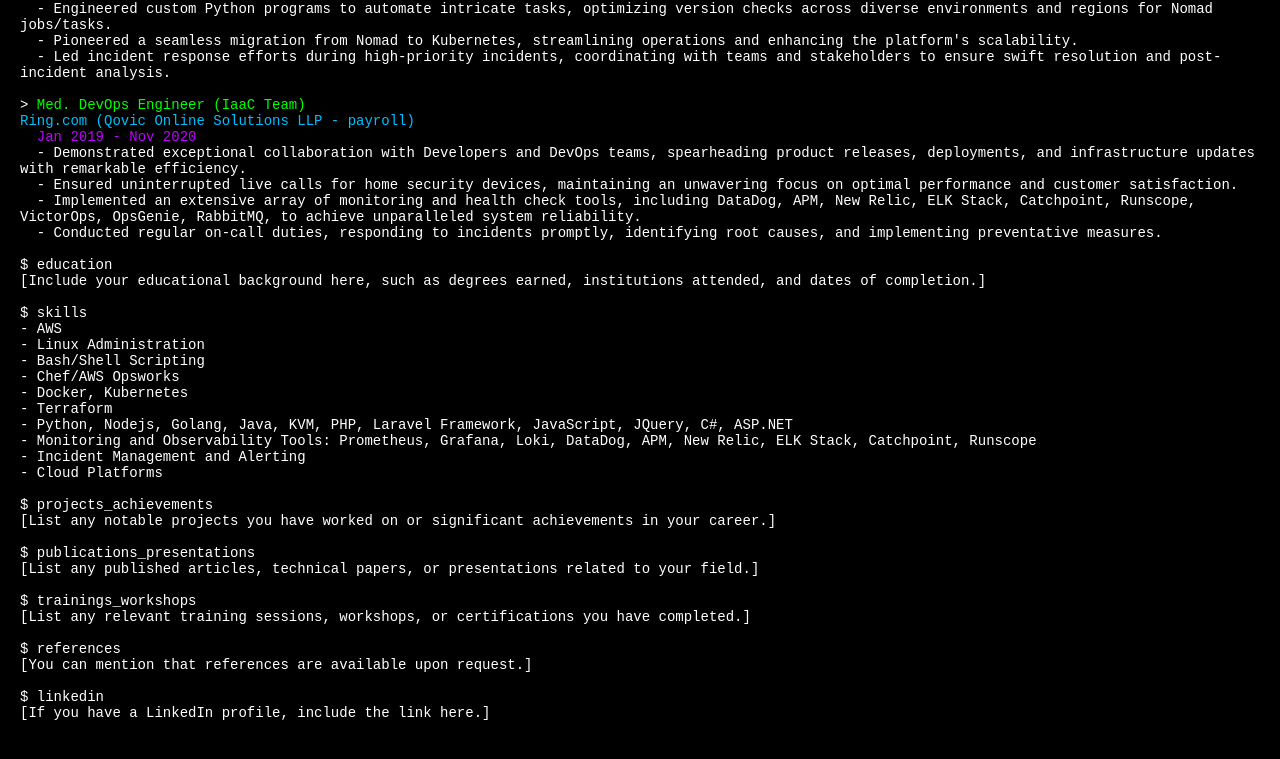
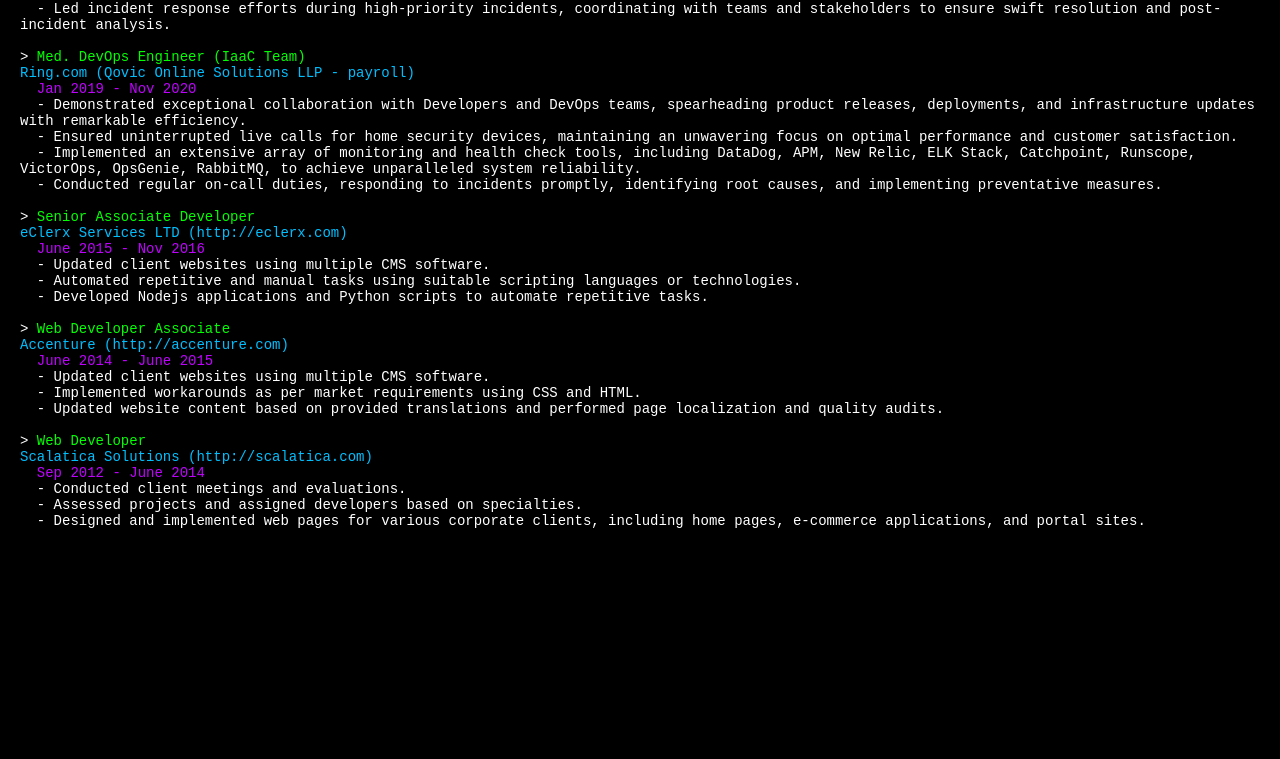
Before and after one commit to c0desta/mycv, a plain HTML site: page index.html in a window 1280 px wide. Shown: the part 497-1256 px from the top of the page. After the commit the page ends 1076 px from the top, so only its background shows below. Drawn offline with Linux system fonts and the light colour scheme.

Commit message:
Update index.html

```diff
--- a/index.html
+++ b/index.html
@@ -34,9 +34,6 @@
 $ whoami
 Tarun H. Anand
 
-$ contact
->
-
 $ summary
 AWS Certified Cloud Practitioner with extensive programming and graphic skills. Proficient in AWS, Linux Administration, Bash, Shell Scripting, Chef/AWS Opsworks, Docker, Kubernetes, Terraform, Python, Nodejs, Golang, Java, KVM, PHP, Laravel Framework, JavaScript, JQuery, C#, ASP.NET, and various open-source and end-user software and Internet access programs. Exceptionally skilled in managing multiple projects independently, with excellent communication and leadership abilities.
 
@@ -66,35 +63,26 @@ $ work_experience
   - Implemented an extensive array of monitoring and health check tools, including DataDog, APM, New Relic, ELK Stack, Catchpoint, Runscope, VictorOps, OpsGenie, RabbitMQ, to achieve unparalleled system reliability.
   - Conducted regular on-call duties, responding to incidents promptly, identifying root causes, and implementing preventative measures.
 
-$ education
-[Include your educational background here, such as degrees earned, institutions attended, and dates of completion.]
+> <span class="green">Senior Associate Developer</span>
+<span class="blue">eClerx Services LTD (http://eclerx.com)</span>
+  <span class="purple">June 2015 - Nov 2016</span>
+  - Updated client websites using multiple CMS software.
+  - Automated repetitive and manual tasks using suitable scripting languages or technologies.
+  - Developed Nodejs applications and Python scripts to automate repetitive tasks.
 
-$ skills
-- AWS
-- Linux Administration
-- Bash/Shell Scripting
-- Chef/AWS Opsworks
-- Docker, Kubernetes
-- Terraform
-- Python, Nodejs, Golang, Java, KVM, PHP, Laravel Framework, JavaScript, JQuery, C#, ASP.NET
-- Monitoring and Observability Tools: Prometheus, Grafana, Loki, DataDog, APM, New Relic, ELK Stack, Catchpoint, Runscope
-- Incident Management and Alerting
-- Cloud Platforms
+> <span class="green">Web Developer Associate</span>
+<span class="blue">Accenture (http://accenture.com)</span>
+  <span class="purple">June 2014 - June 2015</span>
+  - Updated client websites using multiple CMS software.
+  - Implemented workarounds as per market requirements using CSS and HTML.
+  - Updated website content based on provided translations and performed page localization and quality audits.
 
-$ projects_achievements
-[List any notable projects you have worked on or significant achievements in your career.]
-
-$ publications_presentations
-[List any published articles, technical papers, or presentations related to your field.]
-
-$ trainings_workshops
-[List any relevant training sessions, workshops, or certifications you have completed.]
-
-$ references
-[You can mention that references are available upon request.]
-
-$ linkedin
-[If you have a LinkedIn profile, include the link here.]
+> <span class="green">Web Developer</span>
+<span class="blue">Scalatica Solutions (http://scalatica.com)</span>
+  <span class="purple">Sep 2012 - June 2014</span>
+  - Conducted client meetings and evaluations.
+  - Assessed projects and assigned developers based on specialties.
+  - Designed and implemented web pages for various corporate clients, including home pages, e-commerce applications, and portal sites.
     </pre>
 </body>
 </html>
```
